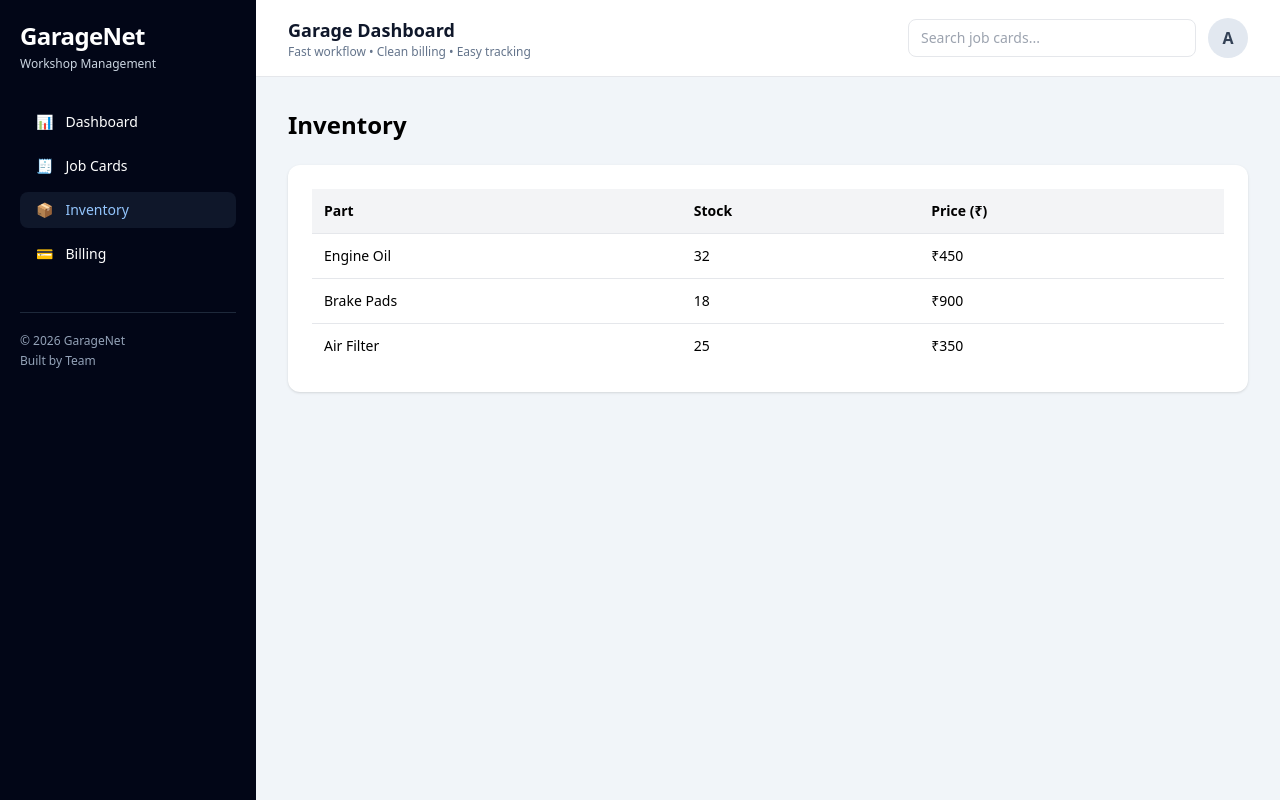
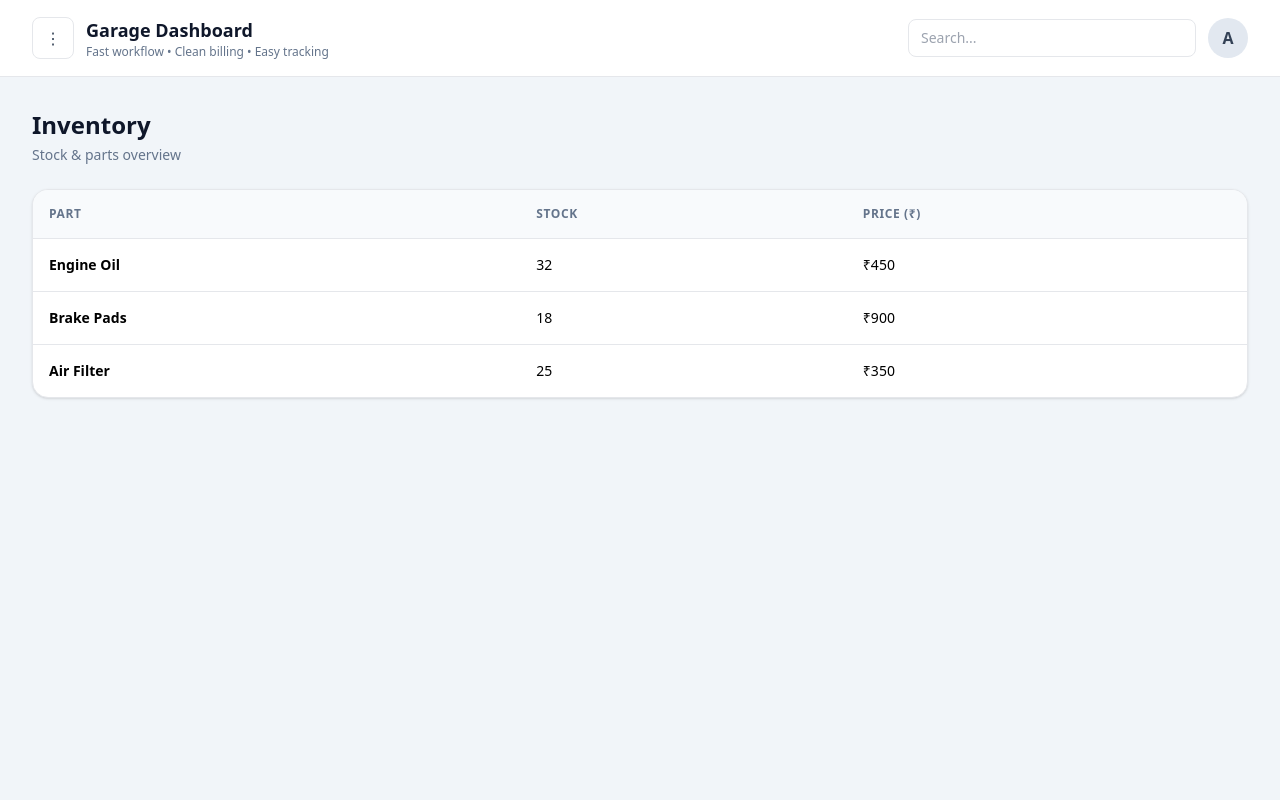
Before and after one commit to yashpanchal01/GarageNET_Project, a Django app: page /inventory/ in a window 1280 px wide. Run offline with Django 5.2, Linux system fonts and the light colour scheme; some libraries are stand-ins or nearby versions.

Commit message:
UI: move sidebar toggle button near title

```diff
--- a/GarageNET/core/templates/core/base.html
+++ b/GarageNET/core/templates/core/base.html
@@ -1,6 +1,7 @@
 {% load static %}
 <!DOCTYPE html>
 <html lang="en">
+
 <head>
   <meta charset="UTF-8" />
   <meta name="viewport" content="width=device-width, initial-scale=1.0" />
@@ -14,15 +15,28 @@
 </head>
 
 <body class="bg-slate-100">
+
+  <!-- Overlay -->
+  <div id="overlay" onclick="toggleSidebar()" class="hidden fixed inset-0 bg-black/40 z-40"></div>
+
   <div class="flex min-h-screen">
 
-    <!-- Sidebar -->
-    <aside class="w-64 bg-slate-950 text-white p-5">
-      <div class="mb-8">
+    <!-- Sidebar (Hidden by default) -->
+    <aside id="sidebar" class="hidden w-64 bg-slate-950 text-white p-5 fixed inset-y-0 left-0 z-50">
+
+      <!-- Top header + close -->
+      <div class="flex items-start justify-between mb-8">
+        <div>
           <h1 class="text-2xl font-extrabold tracking-tight">GarageNet</h1>
           <p class="text-xs text-slate-300 mt-1">Workshop Management</p>
         </div>
 
+        <button onclick="toggleSidebar()" class="text-slate-300 hover:text-white text-xl leading-none">
+          ✕
+        </button>
+      </div>
+
+      <!-- Links -->
       <nav class="space-y-2 text-sm font-medium">
         <a href="/"
           class="flex items-center gap-3 px-4 py-2 rounded-lg hover:bg-slate-900 {% if active_page == 'dashboard' %}bg-slate-900 text-blue-300{% endif %}">
@@ -45,9 +59,12 @@
         </a>
       </nav>
 
-      <div class="mt-10 border-t border-slate-800 pt-5 text-xs text-slate-400">
+      <!-- Footer at bottom -->
+      <div class="absolute bottom-0 left-0 w-full border-t border-slate-800 p-4 text-xs text-slate-400">
+        <div class="flex justify-between">
           <p>© 2026 GarageNet</p>
-        <p class="mt-1">Built by Team</p>
+          <p>Built by Team</p>
+        </div>
       </div>
     </aside>
 
@@ -55,30 +72,52 @@
     <div class="flex-1">
 
       <!-- Navbar -->
-      <header class="bg-white border-b px-8 py-4 flex items-center justify-between">
+      <header class="bg-white border-b px-6 md:px-8 py-4 flex items-center justify-between">
+
+        <!-- LEFT: 3 dots + Title -->
+        <div class="flex items-center gap-3">
+          <!-- Toggle Sidebar button -->
+          <button onclick="toggleSidebar()" class="px-3 py-2 rounded-lg border hover:bg-slate-50 text-slate-700">
+            ⋮
+          </button>
+
           <div>
             <h2 class="text-lg font-bold text-slate-900">Garage Dashboard</h2>
             <p class="text-xs text-slate-500">Fast workflow • Clean billing • Easy tracking</p>
           </div>
+        </div>
 
+        <!-- RIGHT: Search + Profile -->
         <div class="flex items-center gap-3">
-          <input
-            type="text"
-            placeholder="Search job cards..."
-            class="hidden md:block w-72 border rounded-lg px-3 py-2 text-sm focus:outline-none focus:ring-2 focus:ring-blue-400"
-          />
+          <input type="text" placeholder="Search..."
+            class="hidden md:block w-72 border rounded-lg px-3 py-2 text-sm focus:outline-none focus:ring-2 focus:ring-blue-400" />
+
           <div class="w-10 h-10 rounded-full bg-slate-200 flex items-center justify-center text-slate-700 font-bold">
             A
           </div>
         </div>
+
       </header>
 
-      <!-- Page container -->
-      <main class="p-8">
+
+      <!-- Page -->
+      <main class="p-6 md:p-8">
         {% block content %}{% endblock %}
       </main>
 
     </div>
   </div>
+
+  <script>
+    function toggleSidebar() {
+      const sidebar = document.getElementById("sidebar");
+      const overlay = document.getElementById("overlay");
+
+      sidebar.classList.toggle("hidden");
+      overlay.classList.toggle("hidden");
+    }
+  </script>
+
 </body>
+
 </html>
--- a/GarageNET/core/templates/core/index.html
+++ b/GarageNET/core/templates/core/index.html
@@ -7,7 +7,6 @@
 </div>
 
 <div class="grid grid-cols-1 md:grid-cols-2 xl:grid-cols-4 gap-6">
-
   <a href="/jobcards/" class="bg-white rounded-2xl shadow p-6 hover:shadow-lg transition block border">
     <div class="text-2xl">🧾</div>
     <h3 class="text-lg font-semibold mt-3">Job Cards</h3>
@@ -23,14 +22,13 @@
   <a href="/billing/" class="bg-white rounded-2xl shadow p-6 hover:shadow-lg transition block border">
     <div class="text-2xl">💳</div>
     <h3 class="text-lg font-semibold mt-3">Billing</h3>
-    <p class="text-sm text-slate-500 mt-1">Generate invoices and manage payments</p>
+    <p class="text-sm text-slate-500 mt-1">Invoices & payments</p>
   </a>
 
   <div class="bg-white rounded-2xl shadow p-6 border">
     <div class="text-2xl">🔎</div>
     <h3 class="text-lg font-semibold mt-3">GSearch</h3>
-    <p class="text-sm text-slate-500 mt-1">Search spare parts quickly (coming soon)</p>
+    <p class="text-sm text-slate-500 mt-1">Search spare parts (coming soon)</p>
   </div>
-
 </div>
 {% endblock %}
--- a/GarageNET/core/templates/core/inventory.html
+++ b/GarageNET/core/templates/core/inventory.html
@@ -1,32 +1,35 @@
 {% extends "core/base.html" %}
 
 {% block content %}
-<h2 class="text-2xl font-bold mb-6">Inventory</h2>
+<div class="mb-6">
+  <h2 class="text-2xl font-extrabold text-slate-900">Inventory</h2>
+  <p class="text-sm text-slate-500 mt-1">Stock & parts overview</p>
+</div>
 
-<div class="bg-white rounded-xl shadow p-6">
+<div class="bg-white rounded-2xl shadow border overflow-hidden">
   <table class="w-full text-sm">
-    <thead class="bg-gray-100">
+    <thead class="bg-slate-50 text-left text-xs uppercase tracking-wider text-slate-500">
       <tr>
-        <th class="p-3 text-left">Part</th>
-        <th class="p-3 text-left">Stock</th>
-        <th class="p-3 text-left">Price (₹)</th>
+        <th class="p-4">Part</th>
+        <th class="p-4">Stock</th>
+        <th class="p-4">Price (₹)</th>
       </tr>
     </thead>
     <tbody>
-      <tr class="border-t hover:bg-gray-50">
-        <td class="p-3 font-medium">Engine Oil</td>
-        <td class="p-3">32</td>
-        <td class="p-3">₹450</td>
+      <tr class="border-t hover:bg-slate-50">
+        <td class="p-4 font-semibold">Engine Oil</td>
+        <td class="p-4">32</td>
+        <td class="p-4">₹450</td>
       </tr>
-      <tr class="border-t hover:bg-gray-50">
-        <td class="p-3 font-medium">Brake Pads</td>
-        <td class="p-3">18</td>
-        <td class="p-3">₹900</td>
+      <tr class="border-t hover:bg-slate-50">
+        <td class="p-4 font-semibold">Brake Pads</td>
+        <td class="p-4">18</td>
+        <td class="p-4">₹900</td>
       </tr>
-      <tr class="border-t hover:bg-gray-50">
-        <td class="p-3 font-medium">Air Filter</td>
-        <td class="p-3">25</td>
-        <td class="p-3">₹350</td>
+      <tr class="border-t hover:bg-slate-50">
+        <td class="p-4 font-semibold">Air Filter</td>
+        <td class="p-4">25</td>
+        <td class="p-4">₹350</td>
       </tr>
     </tbody>
   </table>
--- a/GarageNET/core/templates/core/jobcards.html
+++ b/GarageNET/core/templates/core/jobcards.html
@@ -7,8 +7,7 @@
     <p class="text-sm text-slate-500 mt-1">Track service workflow from open → done</p>
   </div>
 
-  <a href="/jobcards/add/"
-     class="bg-blue-600 text-white px-4 py-2 rounded-lg hover:bg-blue-700 shadow">
+  <a href="/jobcards/add/" class="bg-blue-600 text-white px-4 py-2 rounded-lg hover:bg-blue-700 shadow">
     + Add Job Card
   </a>
 </div>
--- a/GarageNET/core/views.py
+++ b/GarageNET/core/views.py
@@ -1,14 +1,18 @@
 from django.shortcuts import render, redirect
 from .models import JobCard
+
 
 def dashboard(request):
     return render(request, 'core/index.html', {'active_page': 'dashboard'})
 
+
 def inventory(request):
     return render(request, 'core/inventory.html', {'active_page': 'inventory'})
 
+
 def billing(request):
     return render(request, 'core/bills.html', {'active_page': 'billing'})
+
 
 def jobcards(request):
     jobcards = JobCard.objects.all()
@@ -16,6 +20,7 @@ def jobcards(request):
         'jobcards': jobcards,
         'active_page': 'jobcards'
     })
+
 
 def add_jobcard(request):
     if request.method == 'POST':
--- a/GarageNET/static/css/style.css
+++ b/GarageNET/static/css/style.css
@@ -1,5 +1,5 @@
 /* Optional small polish */
-body {
+body{
   font-family: system-ui, -apple-system, Segoe UI, Roboto, Arial, sans-serif;
 }
 
```
Also changed, not shown: GarageNET/core/templates/core/bills.html (+6 -3 lines). Lines whose indentation alone changed are shown as unchanged.
